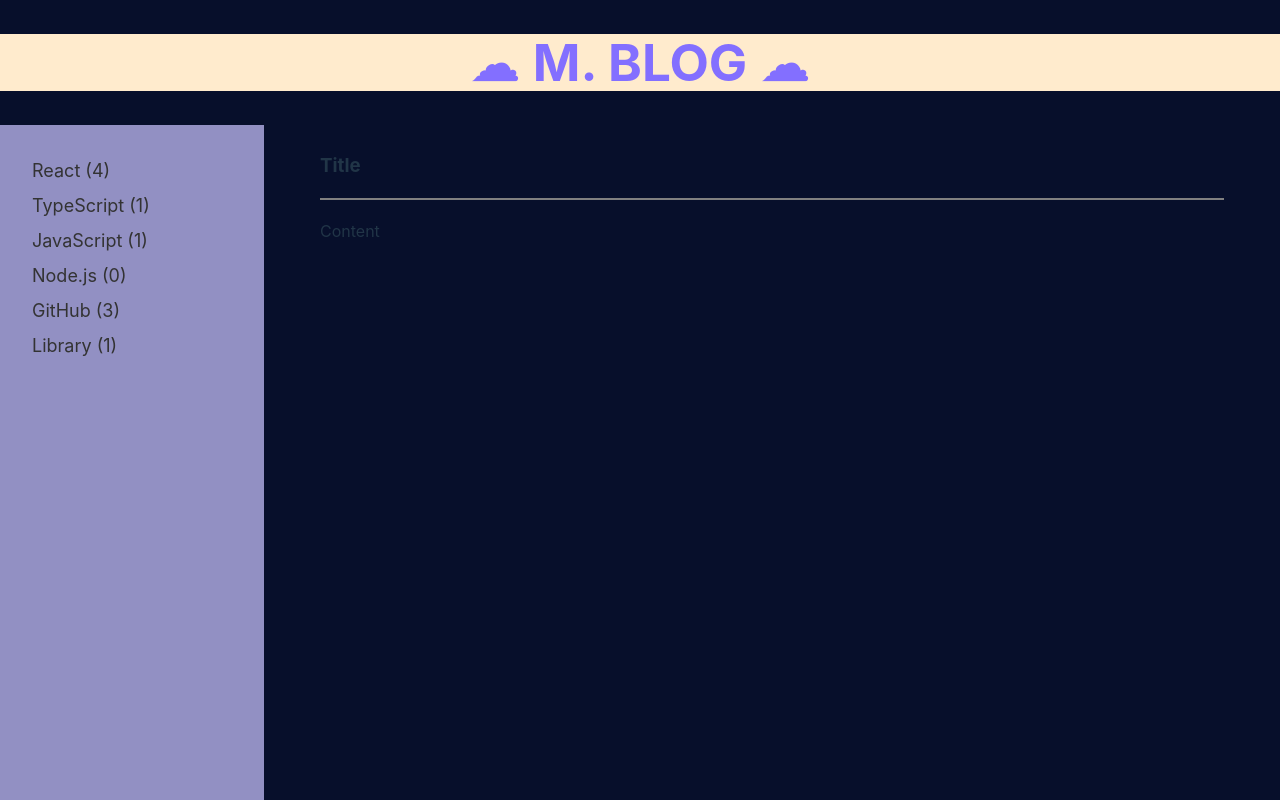
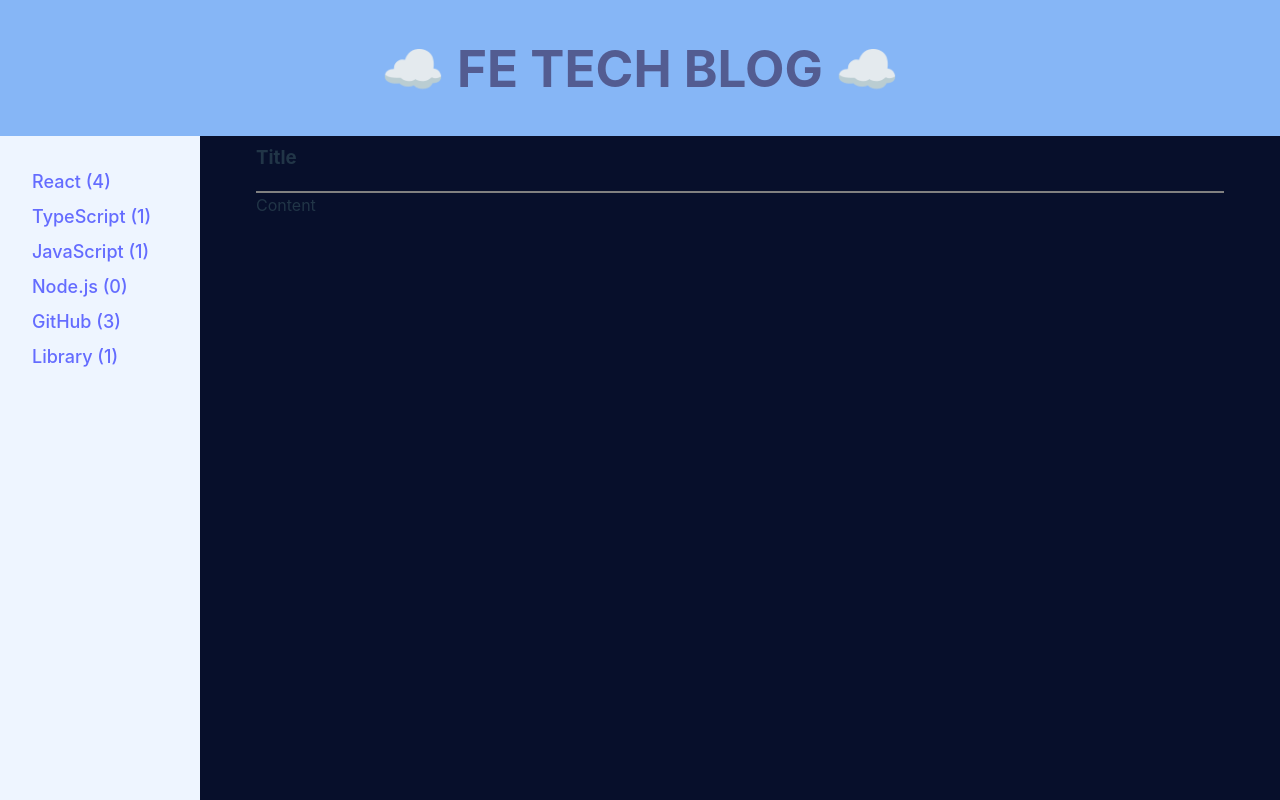
Before and after one commit to lenayoo/lena-archive, a React (Vite) app: page / in a window 1280 px wide. Shown: the top 800 px of the page. Built offline with nearby package versions, Linux system fonts and the light colour scheme.

Commit message:
fix css again

```diff
--- a/src/App.css
+++ b/src/App.css
@@ -1,14 +1,24 @@
 /* main */
-
 #root {
   background-color: #070F2B;
+}
+
+* {
+  margin: 0;
+  padding: 0;
+  box-sizing: border-box;
 }
 
 .header {
   text-align: center;
   width: 100vw;
-  background-color: blanchedalmond;
-  color: #836FFF;
+  height: 17vh;
+  margin-top: 0;
+  background-color: #86B6F6;
+  color: #535C91;
+  display: flex;
+  justify-content: center;
+  align-items: center;
 }
 
 .main {
@@ -19,8 +29,13 @@
   flex: 0 0 200px;
   height: 100vh;
   padding: 1.5em 2em;
-  background-color: #9290C3;
+  background-color: #EEF5FF;
   color: #333;
+}
+
+a {
+  color: inherit;
+  text-decoration: none;
 }
 
 ul {
@@ -32,6 +47,8 @@ ul {
 li {
   margin: 0.5rem 0;
   font-size: large;
+  color: #333;
+  text-decoration: none;
 }
 
 .content {
--- a/src/App.tsx
+++ b/src/App.tsx
@@ -1,20 +1,34 @@
+import { BrowserRouter as Router, Switch, Route, Link } from "react-router-dom";
 import "./App.css";
 
 function App() {
   return (
     <>
+      <Router>
         <div className="header">
-        <h1>☁︎ M. BLOG ☁︎</h1>
+          <h1>☁️ FE TECH BLOG ☁️</h1>
         </div>
         <div className="main">
           <div className="navbar">
             <ul>
-            <li>React (4)</li>
-            <li>TypeScript (1)</li>
-            <li>JavaScript (1)</li>
-            <li>Node.js (0)</li>
-            <li>GitHub (3)</li>
-            <li>Library (1)</li>
+              <li>
+                <Link to="/react">React (4)</Link>
+              </li>
+              <li>
+                <Link to="/typescript">TypeScript (1)</Link>
+              </li>
+              <li>
+                <Link to="/javascript">JavaScript (1)</Link>
+              </li>
+              <li>
+                <Link to="/nodejs">Node.js (0)</Link>
+              </li>
+              <li>
+                <Link to="/github">GitHub (3)</Link>
+              </li>
+              <li>
+                <Link to="/library">Library (1)</Link>
+              </li>
             </ul>
           </div>
           <div className="content">
@@ -22,6 +36,7 @@ function App() {
             <p>Content</p>
           </div>
         </div>
+      </Router>
     </>
   );
 }
--- a/src/Pages/React.tsx
+++ b/src/Pages/React.tsx
@@ -1,5 +1,3 @@
-import React from "react";
-
 function React() {
   return <div>React</div>;
 }
```
Lines whose indentation alone changed are shown as unchanged.
